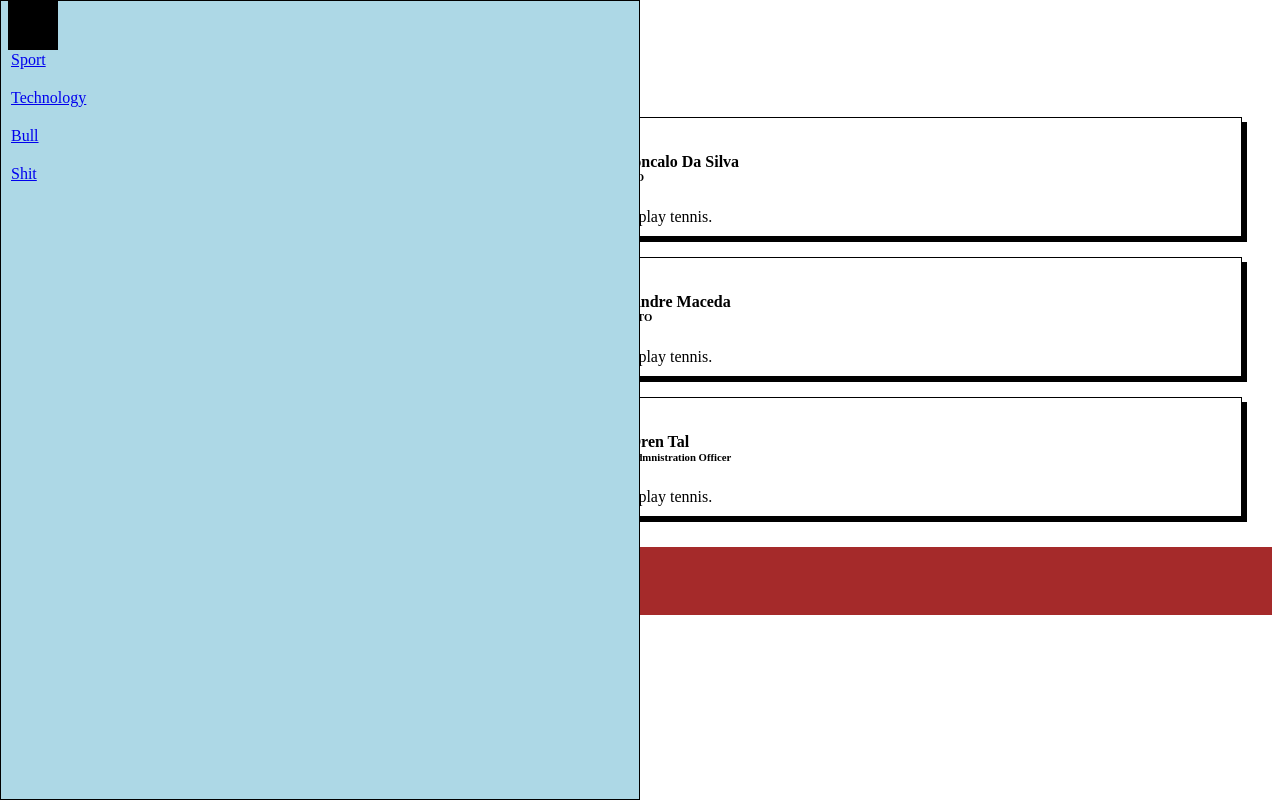
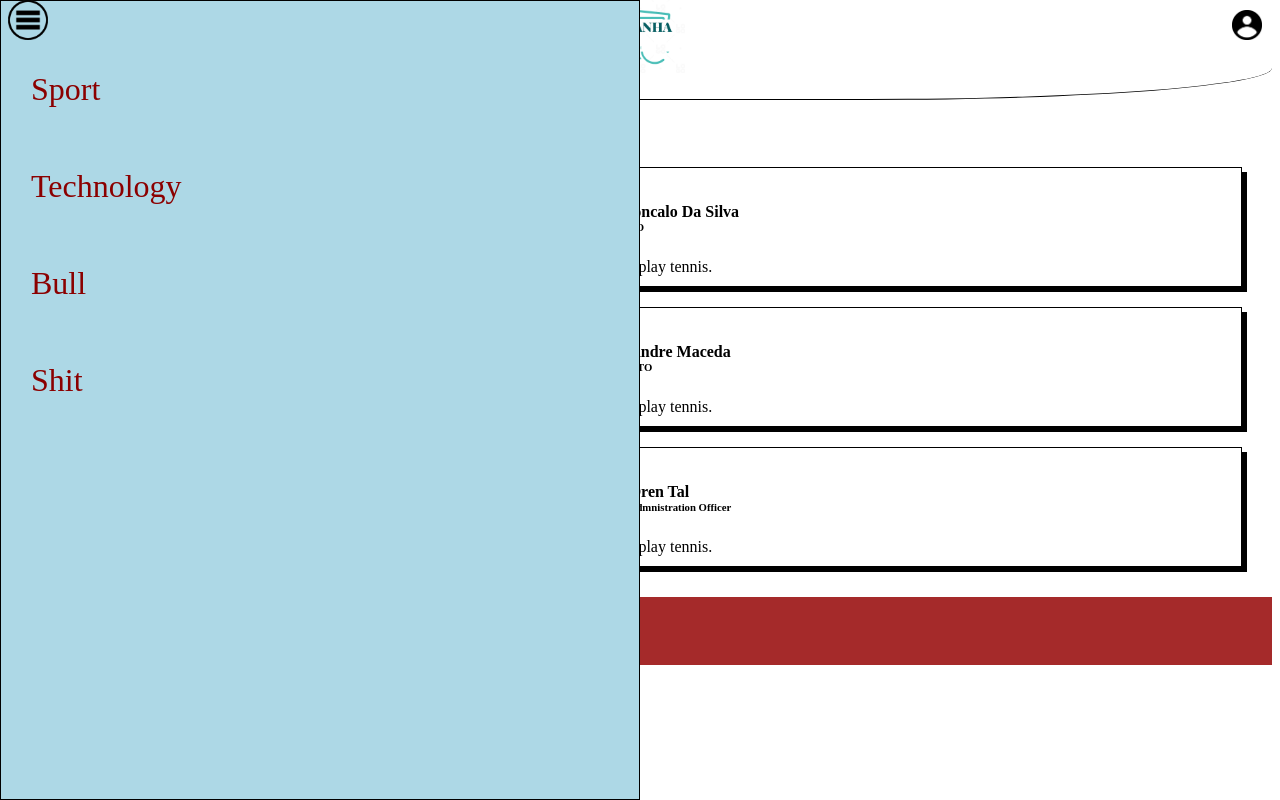
Before and after one commit to Orenikoe/SaldanhaDaily, a plain HTML site: page about-us-page/about-us.html in a window 1280 px wide. Both pictures are taken after a click on the element 33 px from the left and 25 px from the top of the page. Drawn offline with Linux system fonts and the light colour scheme.

Commit message:
nav bar completed

```diff
--- a/about-us-page/about-us-tyle.css
+++ b/about-us-page/about-us-tyle.css
@@ -3,13 +3,39 @@
 	margin-block-start: 0;
 	margin-block-end: 0;
 }
+
+
+@keyframes slideInFromLeft {
+    0% {
+      transform: translateX(-100%);
+      }
+      100% {
+          transform: translateX(0);
+      }
+  }
+
+header {
+	justify-content: space-between;
+	display: flex;
+	height: 100px;
+	padding-bottom: 26px;
+	border-radius: 32%;
+	border: 1px 3px 5px 5px solid black;
+	border-bottom: 1px solid;
+}
+
+.company-icon {
+	height: 30px;
+	margin: 10px;
+}
+
 #burger-menu-icon {
-    width: 50px;
-    height: 50px;
-    background-color: black;
+	width: 40px;
+	height: 40px;
+	background-image: url('assets/burger-menu-icon.png');
 	z-index: 50;
 	position: relative;
-
+	background-size: contain;
 }
 
 #burger-menu-open {
@@ -27,11 +53,16 @@
 
 .menu-link {
 	display: block;
-    padding: 10px;
+    color: darkred;
+    text-decoration: none;
+    font-size: xx-large;
+    padding: 30px;
 }
 
 .visible {
+    animation: 1s ease-out 0s 1 slideInFromLeft;
 	display: block;
+
 }
 
 .hidden {
@@ -42,7 +73,6 @@
 	padding: 20px;
 	display: flex;
 	flex-direction: column;
-
 }
 
 .single-card-wrap {
@@ -58,12 +88,10 @@
 	background-size: contain;
 	width: 80px;
 	height: 80px;
-
 }
 
 .single-card-wrap p {
 	margin: auto;
-
 }
 
 .card-top {
@@ -71,7 +99,7 @@
 }
 
 .card-top-text {
-    margin:auto;
+	margin: auto;
 }
 
 .footer div {
--- a/about-us-page/about-us.html
+++ b/about-us-page/about-us.html
@@ -12,6 +12,8 @@
     <header>
         <div id="burger-menu-icon" onclick="toggleBurgerMenu()"></div>
         <div id="burger-menu-open" class="hidden"></div>
+        <img src="assets/company-logo.png">
+        <a href="../login-page/login.html"><img src="assets/login-icon.png" class="company-icon"></a>
     </header>
     <h1>Our Team</h1>
     <main class="cards-wrapper">
```
Also changed, not shown: login-page/login.html (added, +14 -0 lines), about-us-page/assets/burger-menu-icon.png (added), about-us-page/assets/company-logo.png (added), about-us-page/assets/login-icon.png (added). Lines whose indentation alone changed are shown as unchanged.
